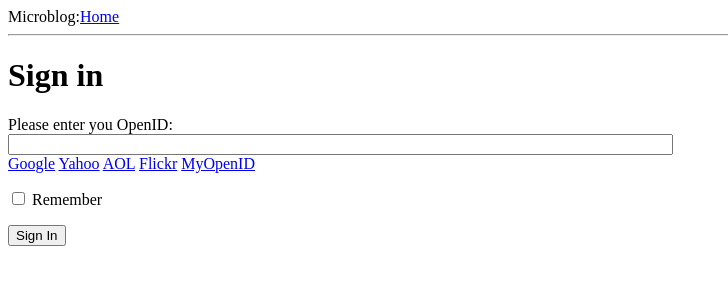
After one commit to Peng-Wang-000/microblog, a Flask app: page /login in a window 1280 px wide. The commit adds this page. Shown: the top 300 px of the page, without its empty margins (0-728 px from the left). Run offline with Flask 2, Linux system fonts and the light colour scheme.

Commit message:
简单的表单提交功能 构建LoginForm实例 配置OpenIDs 编写login.html

```diff
--- a/app/__init__.py
+++ b/app/__init__.py
@@ -2,5 +2,7 @@ from flask import Flask
 
 # 创建了flask实例对象
 app = Flask(__name__)
+# 加载配置文件
+app.config.from_object('config')
 
 from app import views
--- /dev/null
+++ b/app/forms.py
@@ -0,0 +1,12 @@
+# -*-coding:utf8-*-
+
+# API已经改变了 from flask.ext.wtf import Form
+from flask_wtf import Form
+from wtforms import StringField, BooleanField
+from wtforms.validators import DataRequired
+
+
+# 登录表单
+class LoginForm(Form):
+    openid = StringField('openid', validators=[DataRequired()])
+    remember_me = BooleanField('remember_me', default=False)
--- a/app/templates/base.html
+++ b/app/templates/base.html
@@ -15,8 +15,20 @@
     <div>
         Microblog:<a href="/index">Home</a>
     </div>
-    {% block content %}
-    {% endblock %}
+    <!--显示闪现信息-->
+    <hr>
+    {% with messages = get_flashed_messages()%}
+    {% if messages %}
+    <ul>
+        {% for message in messages%}
+        <li>{{message}}</li>
+        {% endfor %}
+    </ul>
+    {% endif %}
+    {% endwith %}
+
+    {% block content %} {% endblock %}
+
 </body>
 
 </html>
--- /dev/null
+++ b/app/templates/login.html
@@ -0,0 +1,36 @@
+{% extends 'base.html'%}
+
+{% block content %}
+
+<script type="text/javascript">
+
+    function set_openid(openid, pr){
+        u = openid.search('<username>')
+        if(u!=-1){
+            user = prompt('Enter your' + pr +'username:')
+            openid = openid.substr(0,u)+user
+        }
+        form = document.forms['login']
+        form.elements['openid'].value = openid
+    }
+</script>
+<h1>Sign in </h1>
+<form action="" method="post" name="login">
+    {{ form.hidden_tag()}}
+    <p>
+        Please enter you OpenID:<br>
+        {{ form.openid(size=80)}}<br>
+
+        {% for error in form.openid.errors %}
+            <span style="color:red;">[{{error}}]</span>
+        {% endfor %}
+
+        {% for pr in providers %}
+        <a href="javascript:set_openid('{{pr.url}}','{{pr.name}}')">{{pr.name}}</a>
+        {% endfor%}
+    </p>
+    <p>{{ form.remember_me}} Remember</p>
+    <p><input type="submit" value="Sign In"></p>
+</form>
+
+{% endblock %}
--- a/app/views.py
+++ b/app/views.py
@@ -1,5 +1,6 @@
-from flask import render_template
+from flask import render_template, flash, redirect
 from app import app
+from .forms import LoginForm
 
 
 @app.route('/')
@@ -18,3 +19,15 @@ def index():
     ]
 
     return render_template('index.html', title='Home', user=user, posts=posts)
+
+
+@app.route('/login', methods=['GET', 'POST'])
+def login():
+    form = LoginForm()
+    if form.validate_on_submit():
+        flash('Login requested for OpenID="' + form.openid.data + '", remember_me=' + str(form.remember_me.data))
+        return redirect('/index')
+    return render_template('login.html',
+                           title='Sign In',
+                           form=form,
+                           providers=app.config['OPENID_PROVIDERS'])
```
Also changed, not shown: config.py (added, +12 -0 lines).
